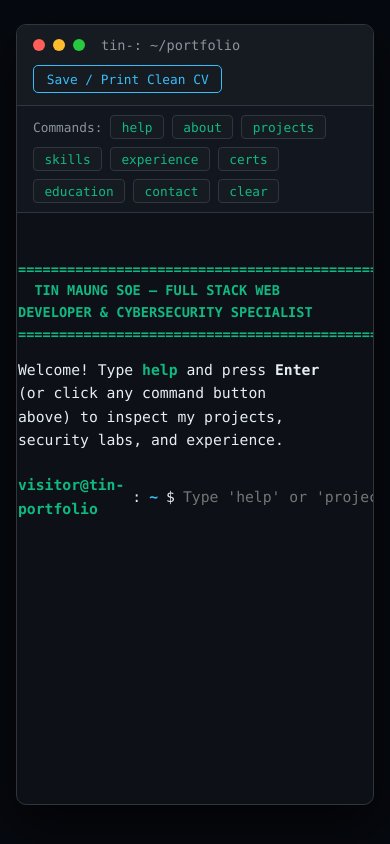
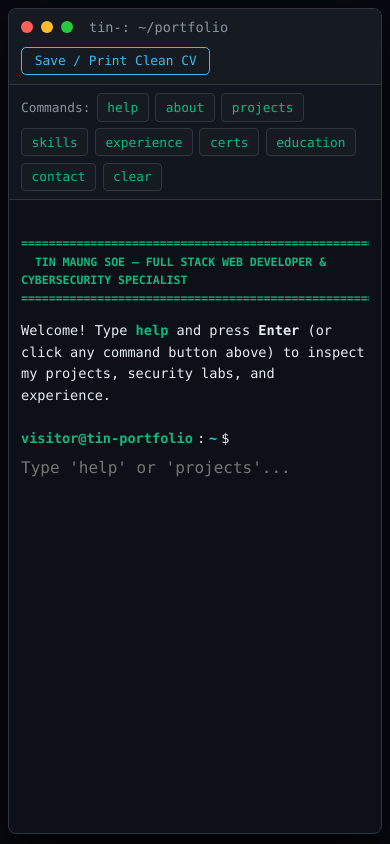
Before and after one commit to tinspeedy685-tech/tinmgsoe, a plain HTML site: page index.html in a window 390 px wide. Drawn offline with Linux system fonts and the light colour scheme.

Commit message:
Update style.css

```diff
--- a/style.css
+++ b/style.css
@@ -309,3 +309,60 @@ body {
   .terminal-window { display: none !important; }
   .print-resume { display: block !important; }
 }
+
+/* ==========================================================================
+   MOBILE RESPONSIVE ADJUSTMENTS
+   ========================================================================== */
+@media (max-width: 600px) {
+  body {
+    padding: 0.5rem;
+  }
+
+  .terminal-window {
+    border-radius: 8px;
+  }
+
+  .terminal-header {
+    padding: 0.6rem 0.75rem;
+  }
+
+  .quick-bar {
+    padding: 0.5rem 0.75rem;
+    gap: 0.4rem;
+  }
+
+  .cmd-chip {
+    padding: 0.35rem 0.6rem; /* Larger tap targets for thumbs */
+  }
+
+  .terminal-body {
+    padding: 1rem 0.75rem;
+    height: 75dvh; /* Dynamic viewport height handles mobile keyboards better */
+    font-size: 0.85rem;
+  }
+
+  .ascii-banner {
+    font-size: 0.72rem;
+    overflow-x: hidden;
+  }
+
+  .prompt-line,
+  .input-line {
+    flex-wrap: wrap;
+    gap: 0.25rem;
+  }
+
+  #cmd-input {
+    font-size: 16px; /* Prevents iOS Safari auto-zoom on focus */
+    min-width: 100%;
+    padding-top: 0.25rem;
+  }
+
+  .cmd-name {
+    width: 105px;
+  }
+
+  .project-grid {
+    grid-template-columns: 1fr;
+  }
+}
```
